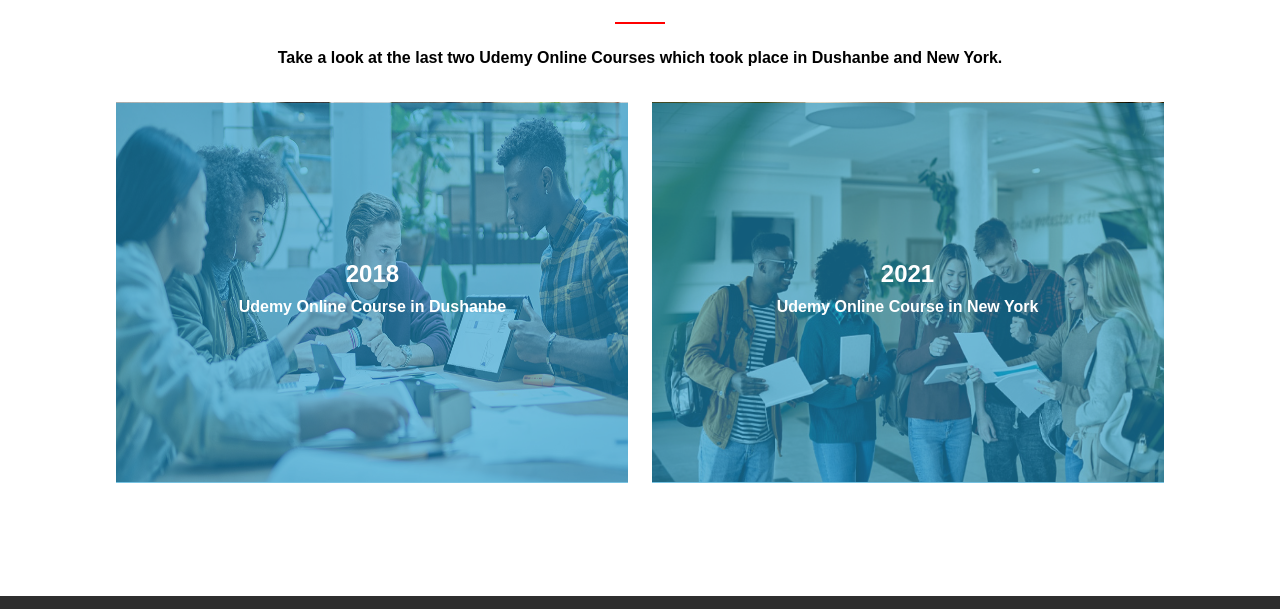
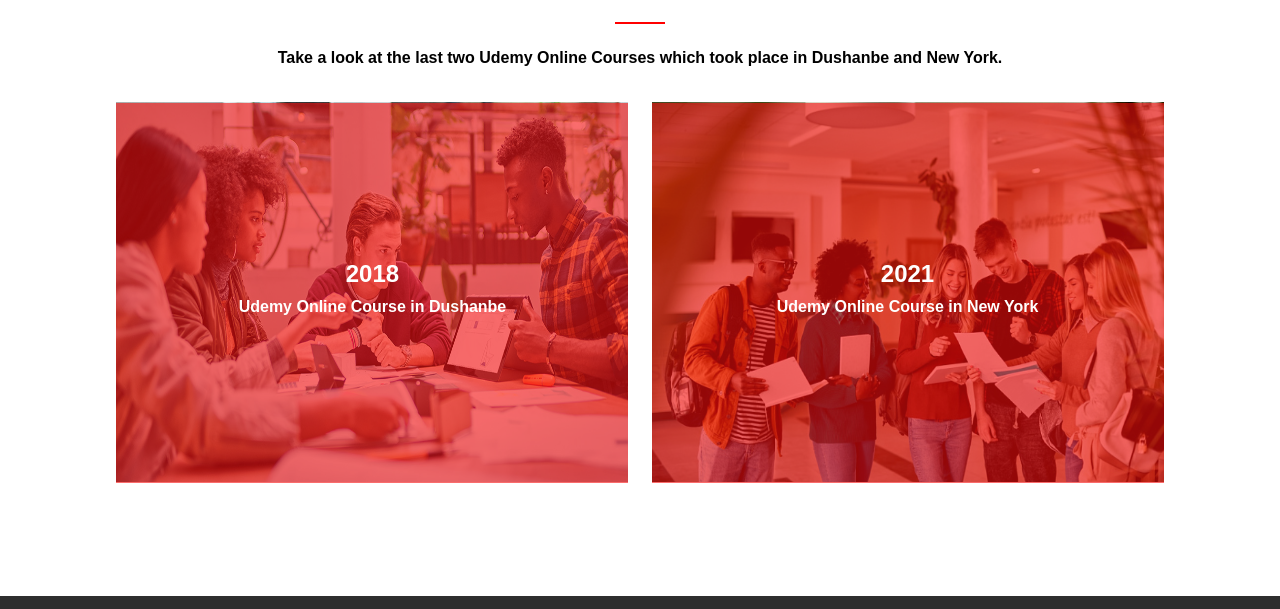
Before and after one commit to Muhammad0602/First-Capstone-Project, a website: page about.html in a window 1280 px wide. Shown: the part 1786-2395 px from the top of the page. Drawn offline with Linux system fonts and the light colour scheme.

Commit message:
Correct the overaly color

```diff
--- a/styles.css
+++ b/styles.css
@@ -265,10 +265,6 @@
   background-color: white;
   display: flex;
   flex-direction: column;
-
-  /* justify-content: center; */
-
-  /* align-items: center; */
   margin: 0 auto;
 }
 
@@ -313,10 +309,6 @@
   font-family: sans-serif;
 }
 
-/* #about-logo {
-  background-color: white;
-} */
-
 #about-logo h3 {
   font-family: sans-serif;
   font-weight: 400;
@@ -344,17 +336,6 @@
   padding: 30px 50px;
 }
 
-/* #about-time h2 {
-  font-family: sans-serif;
-  font-size: 35px;
-}
-
-#about-time p {
-  font-size: 13px;
-  border-top: 1px solid grey;
-  border-bottom: 1px solid grey;
-} */
-
 #past-courses {
   border-top: 1px solid grey;
 }
@@ -377,7 +358,7 @@
 
 .overlay {
   position: absolute;
-  background-color: rgba(30, 153, 206, 0.6);
+  background-color: rgba(247, 12, 12, 0.6);
   top: 0%;
   left: 10%;
   height: 45%;
```
Also changed, not shown: index.html (+0 -37 lines).
